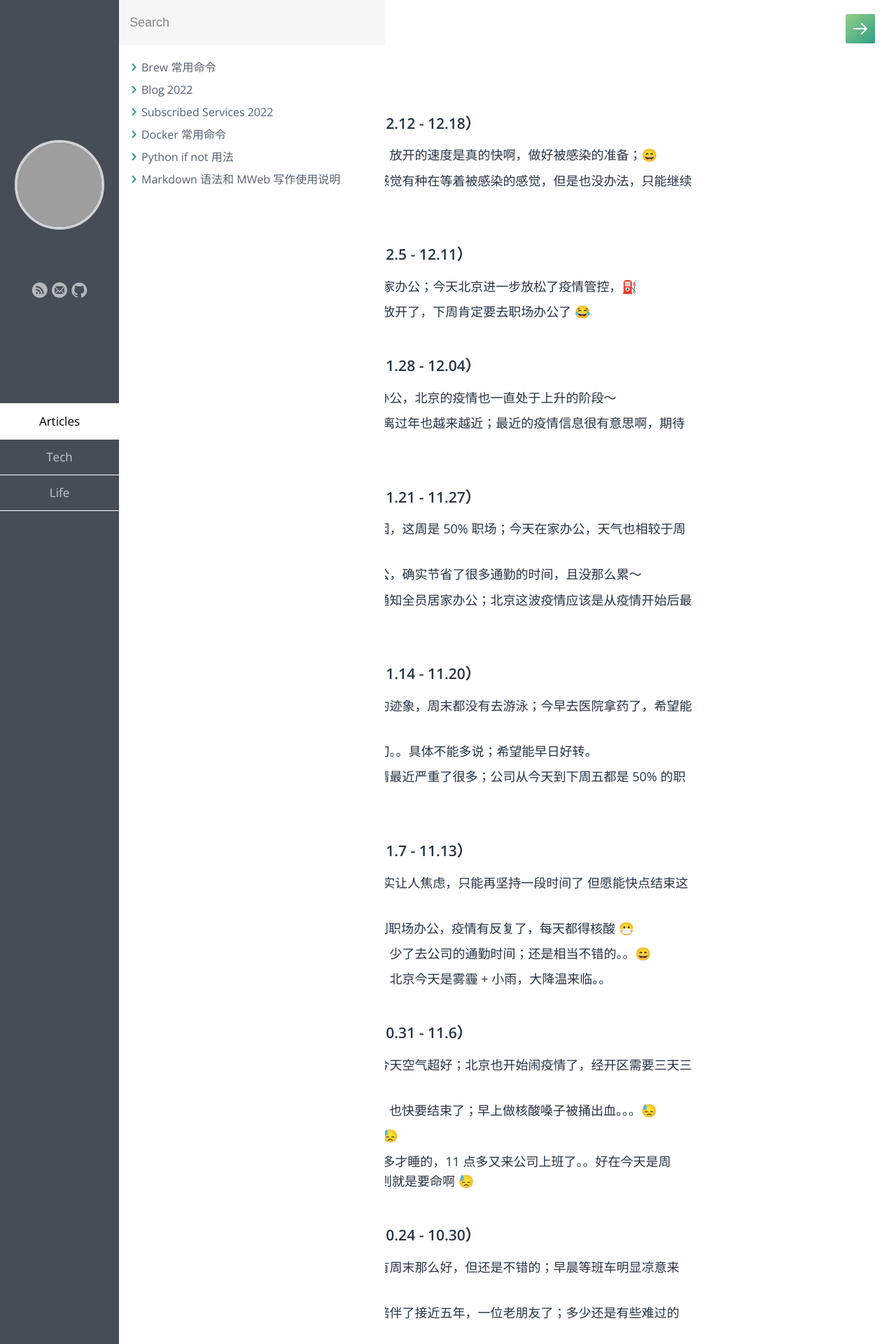
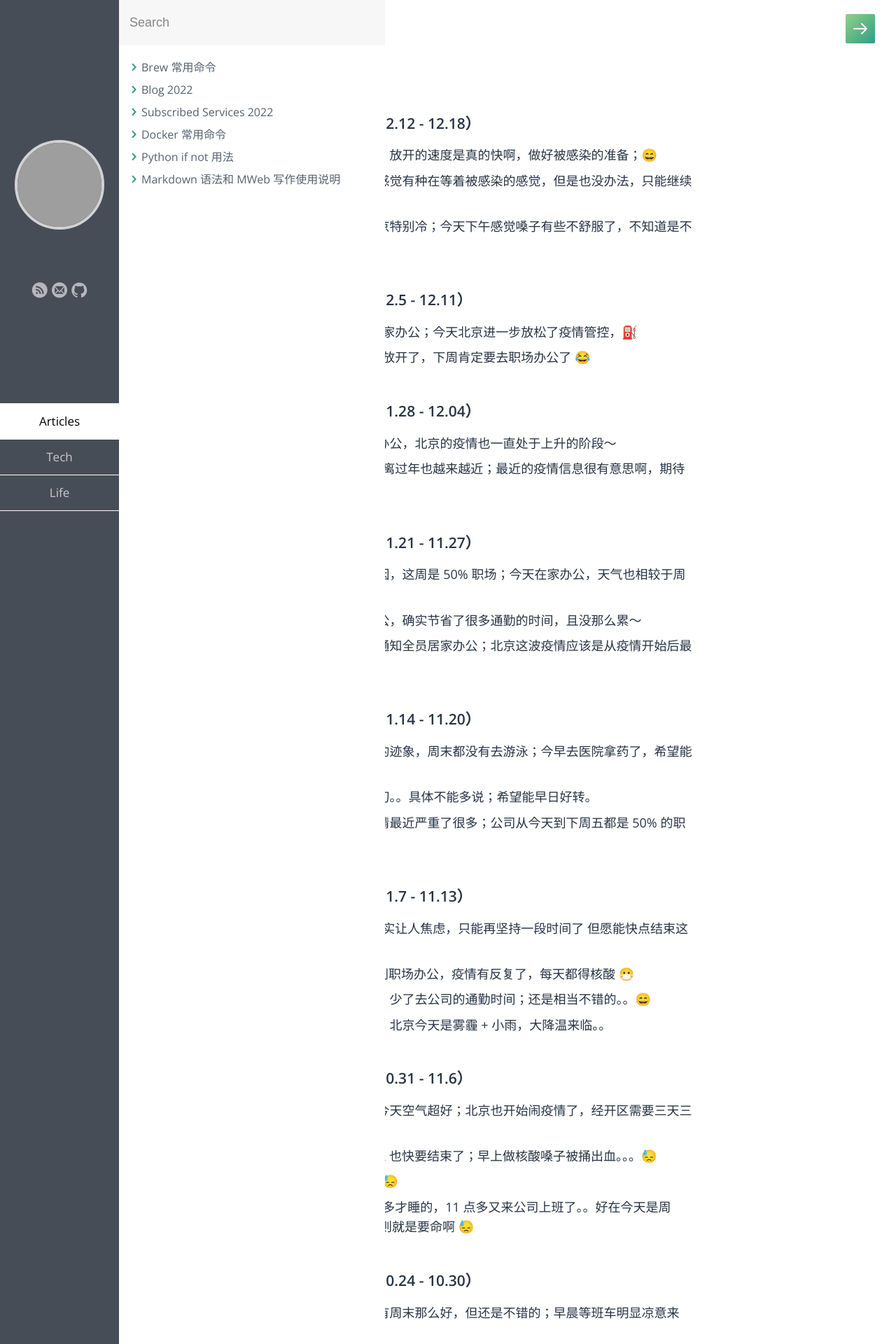
Before and after one commit to samxupeiran/samxupeiran.github.io, a Jekyll site: the page built from _posts/life/2022-05-06-my-blog.md, in a window 1280 px wide. Shown: the top 1920 px of the page at 70% size. Built offline with Jekyll 4.4.1, drawn with Linux system fonts in a browser that asks for light colours; some web fonts are replaced; some of the changed text lies outside the part shown; grey boxes are pictures that could not be loaded.

Commit message:
feat: add weekly blog 12.16

```diff
--- a/_posts/life/2022-05-06-my-blog.md
+++ b/_posts/life/2022-05-06-my-blog.md
@@ -9,6 +9,7 @@ tags: Blog
 - ### 2022 年 12 月 第 2 周（12.12 - 12.18）
      - 12.12 今天来职场上班了，放开的速度是真的快啊，做好被感染的准备；😄
      - 12.14 继续来职场上班，感觉有种在等着被感染的感觉，但是也没办法，只能继续努力了 😷
+     - 12.15 周五了，这几天北京特别冷；今天下午感觉嗓子有些不舒服了，不知道是不是被感染了 😓
 
 - ### 2022 年 12 月 第 1 周（12.5 - 12.11）
      - 12.6 这周目前的安排是居家办公；今天北京进一步放松了疫情管控，⛽️
```
